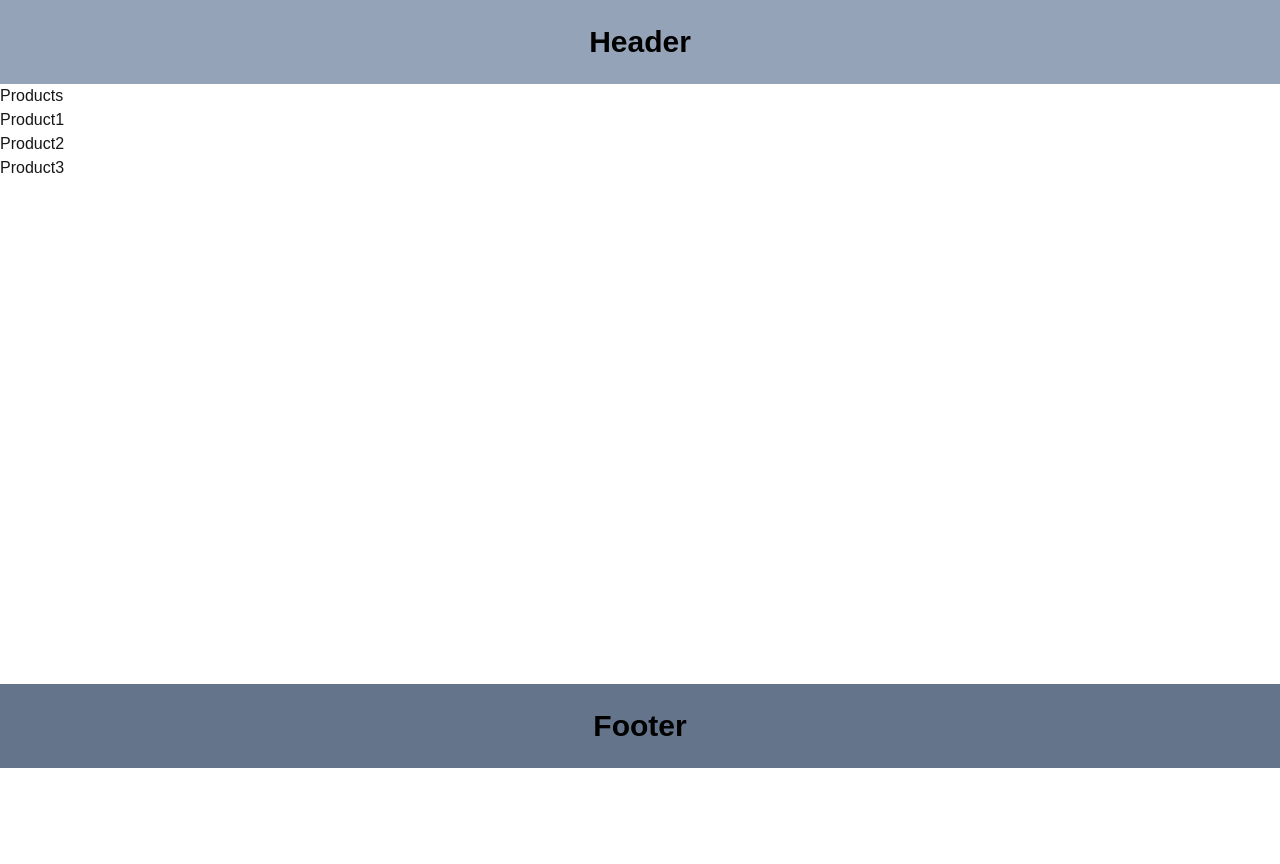
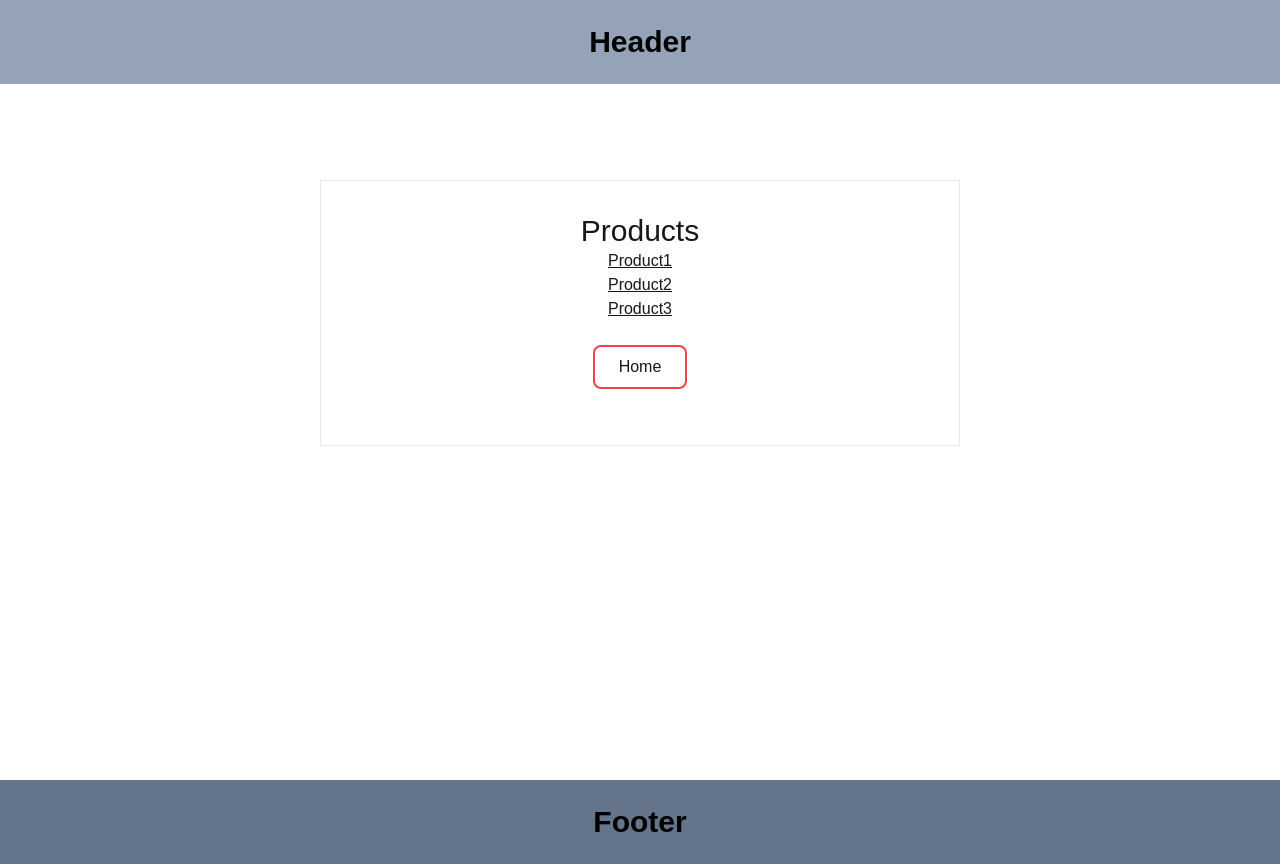
Before and after one commit to kaziabulhasib/next-final, a Next.js app: page /products in a window 1280 px wide. Before the commit the page ends 800 px from the top, so only its background shows below. Built offline with nearby package versions, Linux system fonts and the light colour scheme.

Commit message:
navigation link

```diff
--- a/src/app/layout.tsx
+++ b/src/app/layout.tsx
@@ -14,7 +14,10 @@ const geistMono = localFont({
 });
 
 export const metadata: Metadata = {
-  title: "Create Next App",
+  title: {
+    default: "Next-final -- codeevolution",
+    template: "%s | codeevolution",
+  },
   description: "Generated by create next app",
 };
 
--- a/src/app/page.tsx
+++ b/src/app/page.tsx
@@ -1,7 +1,12 @@
+import Link from "next/link";
+
 export default function Home() {
   return (
     <div>
       <h1>Welcome to Home</h1>
+      <button className='border-red-500 border-2 rounded-lg px-6 py-2 font-medium my-6'>
+        <Link href='products'>Products</Link>
+      </button>
     </div>
   );
 }
--- a/src/app/products/page.tsx
+++ b/src/app/products/page.tsx
@@ -1,14 +1,35 @@
-export const metadata = {
-  title: "Products Page",
+import { Metadata } from "next";
+import Link from "next/link";
+
+export const metadata: Metadata = {
+  title: {
+    absolute: "Products",
+  },
 };
 
 export default function Products() {
   return (
-    <>
-      <h1>Products</h1>
-      <h2>Product1</h2>
-      <h2>Product2</h2>
-      <h2>Product3</h2>
-    </>
+    <div className='text-center w-1/2 mx-auto border mt-24 py-8'>
+      <h1 className='text-3xl'>Products</h1>
+      <h2>
+        <Link className='underline my-6' href='products/1'>
+          Product1
+        </Link>
+      </h2>
+      <h2>
+        <Link className='underline my-6' href='products/2'>
+          Product2
+        </Link>
+      </h2>
+      <h2>
+        <Link className='underline my-6' href='products/3'>
+          Product3
+        </Link>
+      </h2>
+
+      <button className='border-red-500 border-2 rounded-lg px-6 py-2 font-medium my-6'>
+        <Link href='/'>Home</Link>
+      </button>
+    </div>
   );
 }
```
